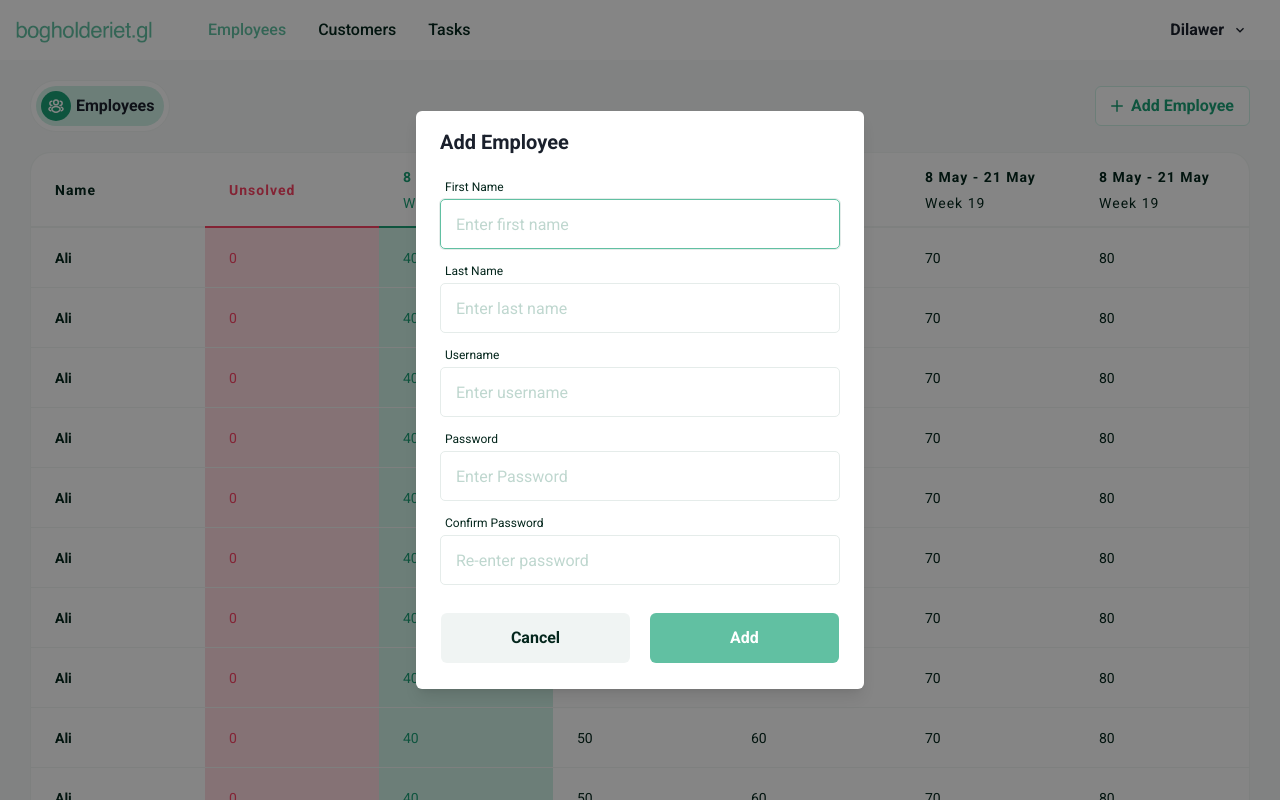
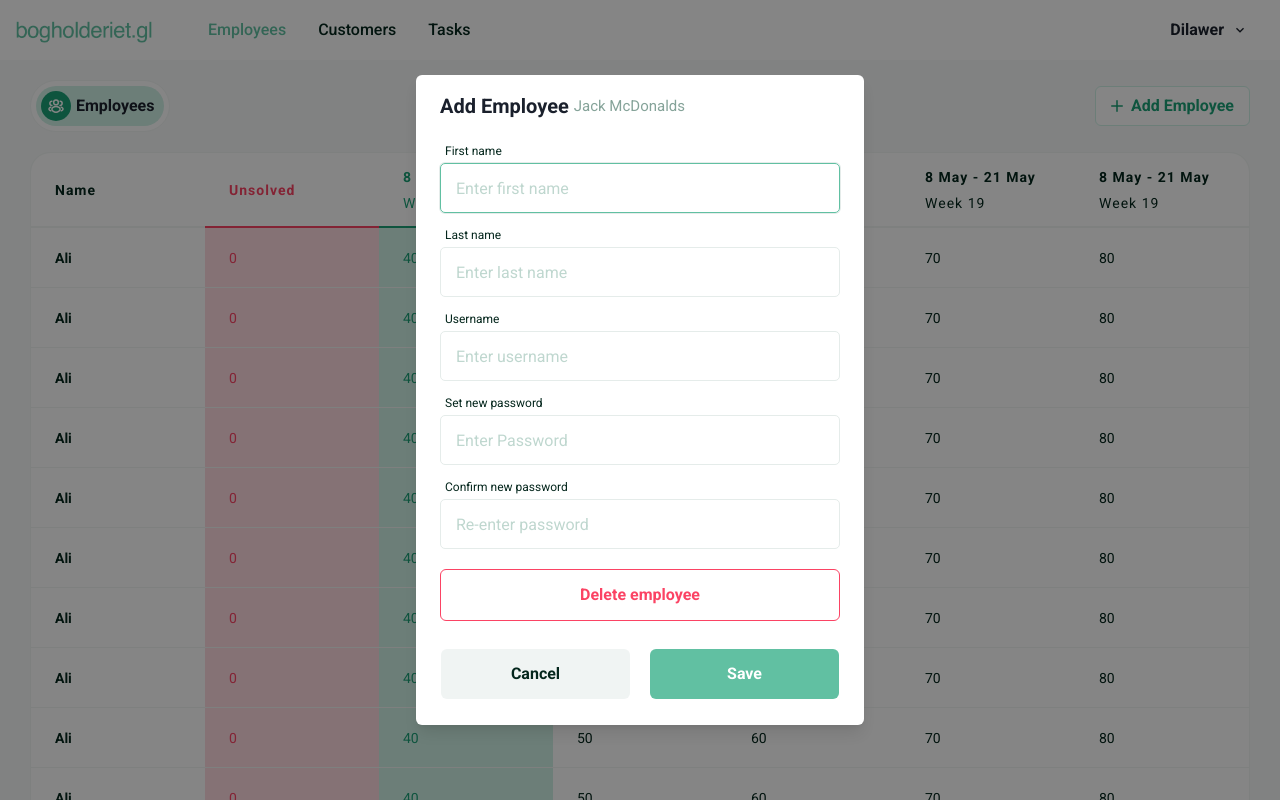
Before and after one commit to ZaidAli3642/task-management-system, a React (Vite) app: page /employees in a window 1280 px wide. Both pictures are taken after a click on the button "Add Employee". Shown: the top 800 px of the page. Built offline with nearby package versions, Linux system fonts and the light colour scheme.

Commit message:
Edit Employe and Delete employe modals added, code formatting set.

```diff
--- a/src/components/Modal/AddEmployee.jsx
+++ b/src/components/Modal/Employee/AddEmployee.jsx
@@ -1,22 +1,22 @@
 import { ModalBody, ModalFooter } from '@chakra-ui/react'
 
-import Modal from './Modal'
-import { Button, Form, Input } from '../Form'
+import Modal from '../Modal'
+import { Button, Form, Input } from '../../Form'
 
 const AddEmployee = ({ isOpen, onClose, onAddEmployee, onChangeInput, errorMessage, isInvalid }) => {
   return (
     <Modal isOpen={isOpen} onClose={onClose} modalHeading='Add Employee'>
       <Form onSubmit={onAddEmployee} isInvalid={isInvalid}>
         <ModalBody>
-          <Input errorMessage={errorMessage.firstname} onChange={onChangeInput} label='First Name' name='firstname' placeholder='Enter first name' marginX={0} />
-          <Input errorMessage={errorMessage.lastname} onChange={onChangeInput} label='Last Name' name='lastname' placeholder='Enter last name' marginX={0} />
+          <Input errorMessage={errorMessage.firstname} onChange={onChangeInput} label='First name' name='firstname' placeholder='Enter first name' marginX={0} />
+          <Input errorMessage={errorMessage.lastname} onChange={onChangeInput} label='Last name' name='lastname' placeholder='Enter last name' marginX={0} />
           <Input errorMessage={errorMessage.username} onChange={onChangeInput} label='Username' name='username' placeholder='Enter username' marginX={0} />
           <Input errorMessage={errorMessage.password} onChange={onChangeInput} label='Password' name='password' placeholder='Enter Password' marginX={0} type='password' />
-          <Input errorMessage={errorMessage.confirmPassword} onChange={onChangeInput} label='Confirm Password' name='confirmPassword' placeholder='Re-enter password' marginX={0} type='password' />
+          <Input errorMessage={errorMessage.confirmPassword} onChange={onChangeInput} label='Confirm password' name='confirmPassword' placeholder='Re-enter password' marginX={0} type='password' />
         </ModalBody>
         <ModalFooter paddingX={'15px'} paddingTop={0}>
-          <Button onClick={onClose} title='Cancel' size='small' color='grey' />
-          <Button title='Add' size='small' color='green' type='submit' />
+          <Button margin={'10px'} onClick={onClose} title='Cancel' size='small' color='grey' />
+          <Button margin={'10px'} title='Add' size='small' color='green' type='submit' />
         </ModalFooter>
       </Form>
     </Modal>
--- /dev/null
+++ b/src/components/Modal/Employee/DeleteEmployee.jsx
@@ -0,0 +1,27 @@
+import { ModalBody, ModalFooter, Text } from '@chakra-ui/react'
+
+import Modal from '../Modal'
+import { Button, Form, Input } from '../../Form'
+
+const DeleteEmployee = ({ isOpen, onClose, onDeleteEmployee }) => {
+  return (
+    <Modal isOpen={isOpen} onClose={onClose} modalHeading='Delete Employee'>
+      <Form onSubmit={onDeleteEmployee}>
+        <ModalBody>
+          <Text fontWeight={400} fontSize='14px'>
+            Are you sure you want to delete the employee?
+          </Text>
+          <Text fontWeight={400} fontSize='14px' marginTop={'5px'}>
+            Their access to the platform will be removed.
+          </Text>
+        </ModalBody>
+        <ModalFooter paddingX={'15px'} paddingTop={0}>
+          <Button margin={'10px'} onClick={onClose} title='Cancel' size='small' color='grey' />
+          <Button margin={'10px'} title='Delete' size='small' color='red' type='submit' />
+        </ModalFooter>
+      </Form>
+    </Modal>
+  )
+}
+
+export default DeleteEmployee
--- /dev/null
+++ b/src/components/Modal/Employee/EditEmployee.jsx
@@ -0,0 +1,27 @@
+import { ModalBody, ModalFooter } from '@chakra-ui/react'
+
+import Modal from '../Modal'
+import { Button, Form, Input } from '../../Form'
+
+const EditEmployee = ({ isOpen, onClose, onEditEmployee, onChangeInput, errorMessage, isInvalid, showDeleteModal }) => {
+  return (
+    <Modal isOpen={isOpen} onClose={onClose} modalHeading='Add Employee'>
+      <Form onSubmit={onEditEmployee} isInvalid={isInvalid}>
+        <ModalBody>
+          <Input errorMessage={errorMessage.firstname} onChange={onChangeInput} label='First name' name='firstname' placeholder='Enter first name' marginX={0} />
+          <Input errorMessage={errorMessage.lastname} onChange={onChangeInput} label='Last name' name='lastname' placeholder='Enter last name' marginX={0} />
+          <Input errorMessage={errorMessage.username} onChange={onChangeInput} label='Username' name='username' placeholder='Enter username' marginX={0} />
+          <Input errorMessage={errorMessage.password} onChange={onChangeInput} label='Set new password' name='password' placeholder='Enter Password' marginX={0} type='password' />
+          <Input errorMessage={errorMessage.confirmPassword} onChange={onChangeInput} label='Confirm new password' name='confirmPassword' placeholder='Re-enter password' marginX={0} type='password' />
+          <Button onClick={showDeleteModal} title='Delete employee' size='large' color='default' />
+        </ModalBody>
+        <ModalFooter paddingX={'15px'} paddingTop={0}>
+          <Button margin='10px' onClick={onClose} title='Cancel' size='small' color='grey' />
+          <Button margin='10px' title='Save' size='small' color='green' type='submit' />
+        </ModalFooter>
+      </Form>
+    </Modal>
+  )
+}
+
+export default EditEmployee
--- a/src/components/Modal/Modal.jsx
+++ b/src/components/Modal/Modal.jsx
@@ -1,16 +1,17 @@
-import {
-  Modal as ChakraModal,
-  ModalContent,
-  ModalHeader,
-  ModalOverlay,
-} from '@chakra-ui/react'
+import { Box, Modal as ChakraModal, ModalContent, ModalHeader, ModalOverlay, Text } from '@chakra-ui/react'
+import colors from '../../config/colors'
 
 const Modal = ({ isOpen, onClose, children, modalHeading, ...props }) => {
   return (
     <ChakraModal {...props} isCentered isOpen={isOpen} onClose={onClose}>
       <ModalOverlay />
       <ModalContent>
-        <ModalHeader paddingBottom={0}>{modalHeading}</ModalHeader>
+        <ModalHeader display={'flex'} paddingBottom={0} alignItems={'center'}>
+          <Text>{modalHeading}</Text>
+          <Text marginLeft='5px' fontSize='15px' fontWeight={400} color={colors.darkGrey}>
+            Jack McDonalds
+          </Text>
+        </ModalHeader>
         {children}
       </ModalContent>
     </ChakraModal>
--- a/src/config/colors.js
+++ b/src/config/colors.js
@@ -17,6 +17,7 @@ const colors = {
   // red
   red: '#fb4364',
   darkRed: '#d22b49',
+  mediumRed: 'rgba(251, 67, 100, 0.5)',
   lightRed: 'rgba(251, 67, 100, 0.2)',
 
   // white
--- a/src/hooks/useForm.js
+++ b/src/hooks/useForm.js
@@ -17,6 +17,7 @@ const useForm = fields => {
       setIsInvalid(false)
       if (func) func()
 
+      setInputFields(fields)
       return true
     } catch (error) {
       setIsInvalid(true)
@@ -24,7 +25,7 @@ const useForm = fields => {
     }
   }
 
-  return { inputFields, errorMessages, isInvalid, setIsInvalid, onChange, onSubmit }
+  return [errorMessages, isInvalid, inputFields, setIsInvalid, onChange, onSubmit]
 }
 
 export default useForm
--- a/src/main.css
+++ b/src/main.css
@@ -56,14 +56,15 @@ body {
 .button {
   border-radius: 5px;
   padding: 25px;
-  margin: 10px;
+  margin-top: 10px;
+  margin-bottom: 10px;
   cursor: pointer;
   outline: none;
   font-size: 16px;
   font-weight: 600;
 }
 .button-big {
-  width: 28.125rem;
+  width: 100%;
   height: 3.125rem;
 }
 .button-small {
--- a/src/pages/Employee/Employees.jsx
+++ b/src/pages/Employee/Employees.jsx
@@ -1,34 +1,67 @@
 import { useState } from 'react'
-import { Box } from '@chakra-ui/react'
+import { Box, useToast } from '@chakra-ui/react'
 
 import { Table, columns } from '../../components/Table'
 import { ButtonWithIcon } from '../../components/Form'
-import AddEmployee from '../../components/Modal/AddEmployee'
+import AddEmployee from '../../components/Modal/Employee/AddEmployee'
 import Breadcrumbs from '../../components/Breadcrumbs'
 import TableFoot from '../../components/Table/TableFoot'
 import TableWrapper from '../../components/Table/TableWrapper'
 import DATA from '../../assets/MOCK_DATA.json'
 import assets from '../../assets/assets'
 import colors from '../../config/colors'
-import addEmployeeSchema from '../../validations/addEmployeeSchema'
+import employeeSchema from '../../validations/employeeSchema'
 import useForm from '../../hooks/useForm'
+import EditEmployee from '../../components/Modal/Employee/EditEmployee'
+import DeleteEmployee from '../../components/Modal/Employee/DeleteEmployee'
 
 const Employees = () => {
+  const toast = useToast()
   const navigationLocation = ['employess']
   const [openAddEmployee, setOpenAddEmployee] = useState(false)
-  const { errorMessages, isInvalid, onChange, onSubmit } = useForm({ firstname: '', lastname: '', username: '', password: '', confirmPassword: '' })
+  const [openEditEmployee, setOpenEditEmployee] = useState(false)
+  const [openDeleteEmployee, setOpenDeleteEmployee] = useState(false)
+  const [errorMessages, isInvalid, , , onChange, onSubmit] = useForm({ firstname: '', lastname: '', username: '', password: '', confirmPassword: '' })
 
   const addEmployee = async () => {
-    const result = await onSubmit(addEmployeeSchema)
+    const result = await onSubmit(employeeSchema)
     if (!result) return
     setOpenAddEmployee(false)
+  }
+
+  const editEmployee = async () => {
+    const result = await onSubmit(employeeSchema)
+    if (!result) return
+    setOpenEditEmployee(false)
+  }
+
+  const onSubmitForm = async (edit = false) => {
+    if (!edit) return await addEmployee()
+
+    await editEmployee()
+  }
+
+  const deleteEmployee = () => {
+    setOpenDeleteEmployee(false)
+    toast({
+      title: 'Deleted',
+      description: 'Your have successfully delete employee',
+      status: 'success',
+      duration: 9000,
+      isClosable: true,
+    })
+  }
+
+  const showDeleteModal = () => {
+    setOpenEditEmployee(false)
+    setOpenDeleteEmployee(true)
   }
 
   return (
     <>
       <Box display='flex' justifyContent='space-between' alignItems='center' my='20px' mx='30px'>
         <Breadcrumbs navigationLocation={navigationLocation} iconImage={assets.icons.employees} />
-        <ButtonWithIcon onClick={() => setOpenAddEmployee(true)} />
+        <ButtonWithIcon onClick={() => setOpenEditEmployee(true)} />
       </Box>
       <Box mx='30px'>
         <Box border={1} borderColor={colors.lightGrey} borderStyle='solid' borderRadius='20px' overflow='hidden'>
@@ -40,7 +73,9 @@ const Employees = () => {
           </TableWrapper>
         </Box>
       </Box>
-      <AddEmployee isInvalid={isInvalid} errorMessage={errorMessages} onChangeInput={onChange} isOpen={openAddEmployee} onClose={() => setOpenAddEmployee(false)} onAddEmployee={addEmployee} />
+      <AddEmployee isInvalid={isInvalid} errorMessage={errorMessages} onChangeInput={onChange} isOpen={openAddEmployee} onClose={() => setOpenAddEmployee(false)} onAddEmployee={() => onSubmitForm(false)} />
+      <EditEmployee showDeleteModal={showDeleteModal} isInvalid={isInvalid} errorMessage={errorMessages} onChangeInput={onChange} isOpen={openEditEmployee} onClose={() => setOpenEditEmployee(false)} onEditEmployee={() => onSubmitForm(true)} />
+      <DeleteEmployee isOpen={openDeleteEmployee} onClose={() => setOpenDeleteEmployee(false)} onDeleteEmployee={() => deleteEmployee()} />
     </>
   )
 }
--- a/src/pages/Login/Login.jsx
+++ b/src/pages/Login/Login.jsx
@@ -7,7 +7,7 @@ import useForm from '../../hooks/useForm'
 
 const Login = () => {
   const toast = useToast()
-  const { errorMessages, isInvalid, onChange, onSubmit } = useForm({ email: '', password: '' })
+  const [errorMessages, isInvalid, , , onChange, onSubmit] = useForm({ email: '', password: '' })
 
   const handleSubmit = async () => {
     const result = await onSubmit(loginSchema)
--- a/src/scss/components/_button.scss
+++ b/src/scss/components/_button.scss
@@ -1,14 +1,16 @@
 .button {
   border-radius: 5px;
   padding: 25px;
-  margin: 10px;
+  margin-top: 10px;
+  margin-bottom: 10px;
   cursor: pointer;
   outline: none;
   font-size: 16px;
   font-weight: 600;
 
   &-big {
-    width: 28.125rem;
+    // width: 28.125rem;
+    width: 100%;
     height: 3.125rem;
   }
 
--- a/src/validations/addEmployeeSchema.js
+++ b/src/validations/employeeSchema.js
@@ -1,6 +1,6 @@
 import * as yup from 'yup'
 
-const addEmployeeSchema = yup.object().shape({
+const employeeSchema = yup.object().shape({
   confirmPassword: yup
     .string()
     .required()
@@ -12,4 +12,4 @@ const addEmployeeSchema = yup.object().shape({
   firstname: yup.string().required().label('First name'),
 })
 
-export default addEmployeeSchema
+export default employeeSchema
```
Also changed, not shown: src/components/Modal/ModalFooter.jsx (deleted, +0 -7 lines), 1 other file (tests, documents, lock files or other folders).
